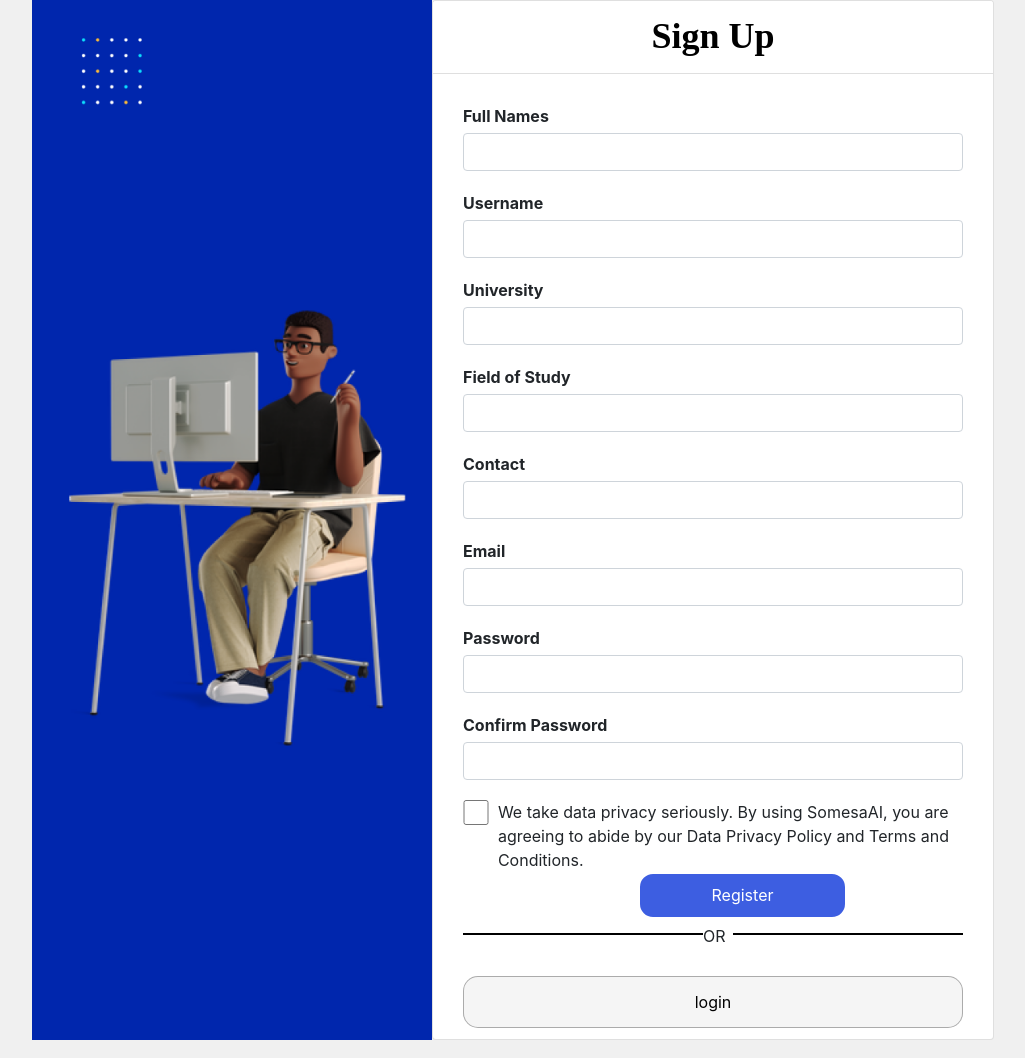
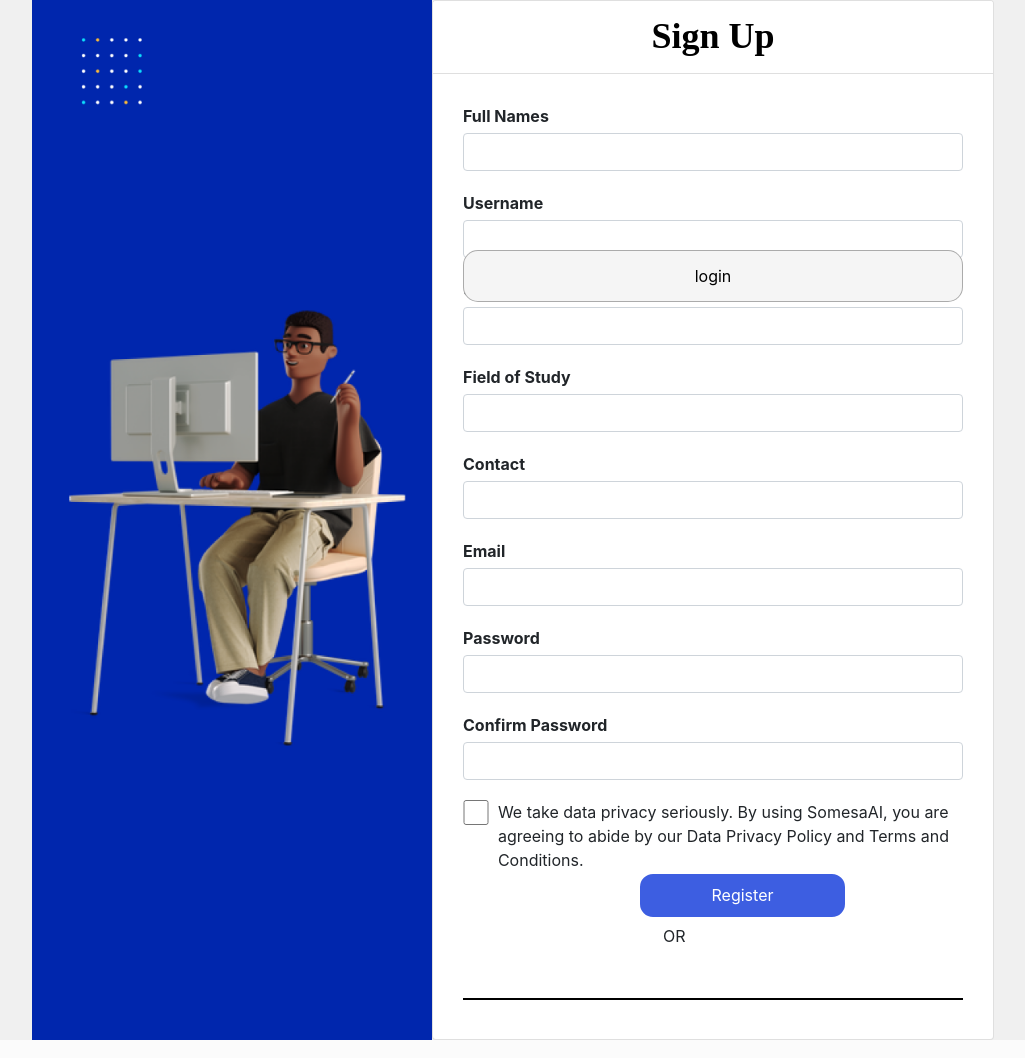
Before and after one commit to allanalmax/OTIC-AI-BACKEND, a Django app: page /register in a window 1280 px wide. Shown: the whole page, without its empty margins (127-1152 px from the left). Run offline with Django 4.2, Linux system fonts and the light colour scheme; some libraries are stand-ins or nearby versions.

Commit message:
Update register.html

```diff
--- a/templates/register.html
+++ b/templates/register.html
@@ -44,7 +44,7 @@ line-height: 132.5%; /* 47.7px */
   }
   form {
     max-width:500px;
-
+ height:130px
   }
   .form-group {
     margin-bottom: 20px;
@@ -115,7 +115,7 @@ background: #3D5EE1;
   }
   .center-word {
       position: relative;
-    margin-left: 51%;
+    margin-left: 43%;
      width:30px;
       transform: translate(-50%, -50%);
       background-color: white;
```
